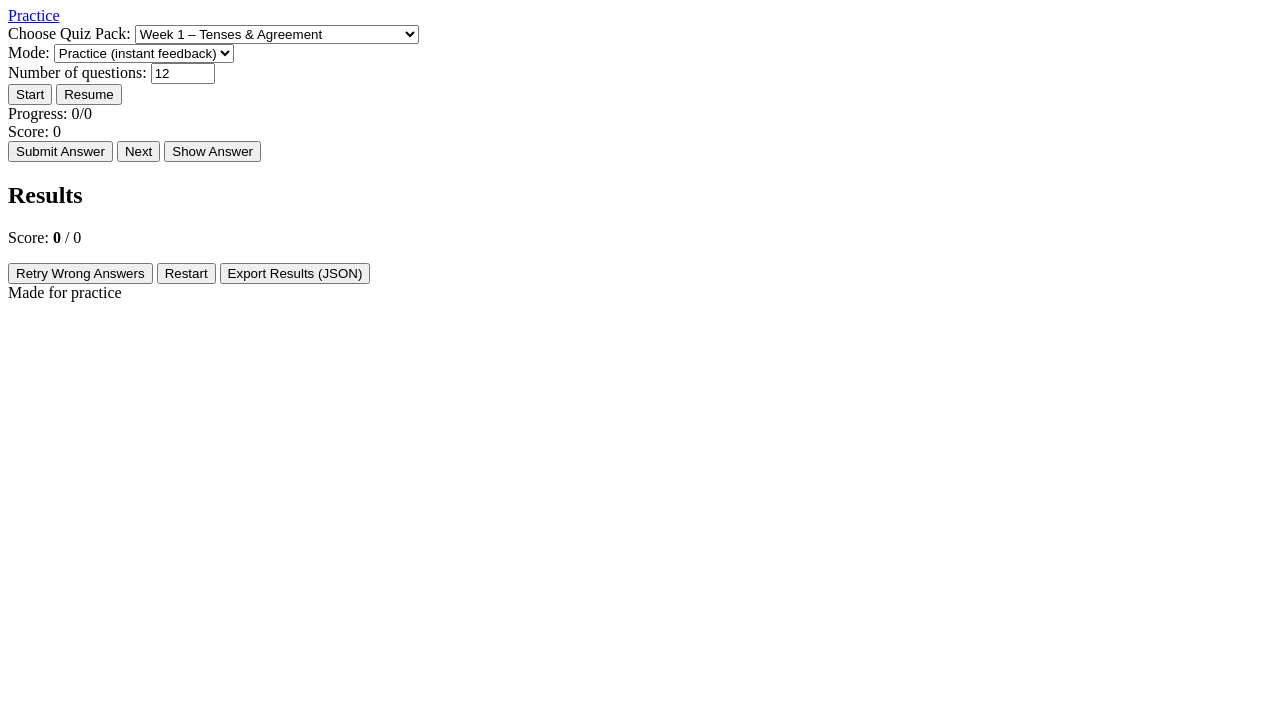
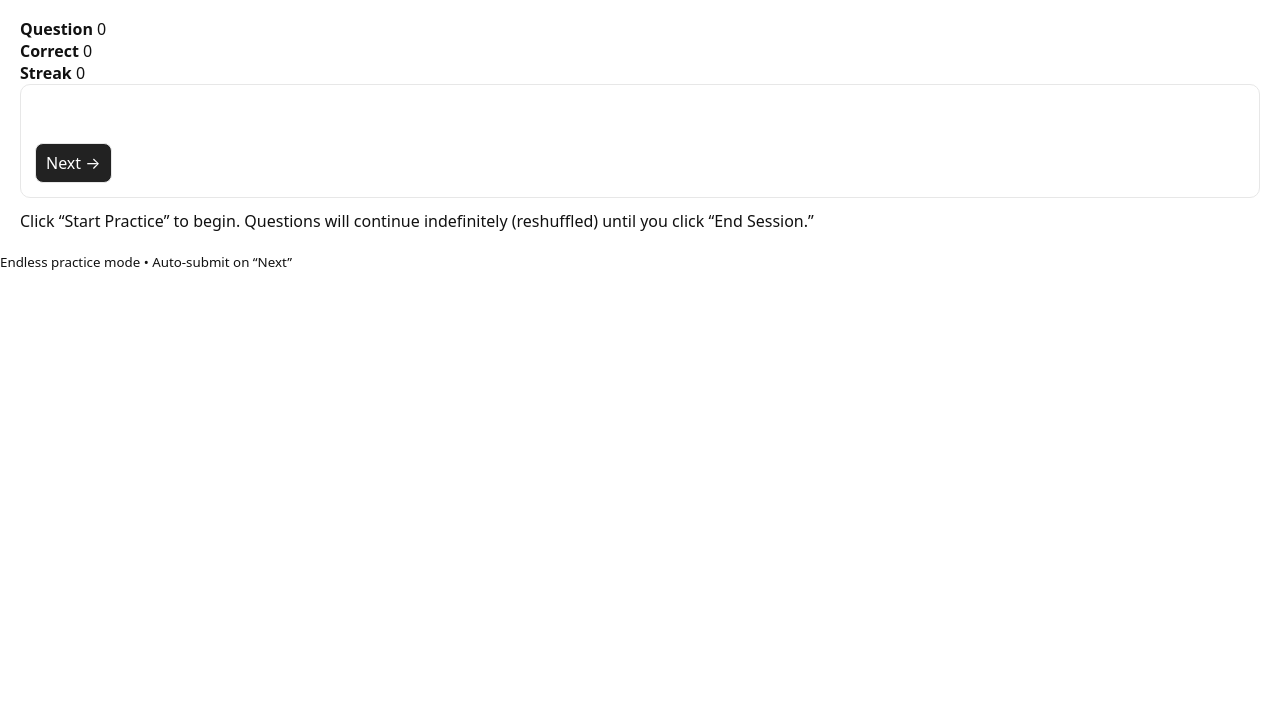
Before and after one commit to vivianewan/english_grammar, a plain HTML site: page index.html in a window 1280 px wide. Shown: the part 73-800 px from the top of the page. Drawn offline with Linux system fonts and the light colour scheme.

Commit message:
Update index.html

```diff
--- a/index.html
+++ b/index.html
@@ -3,68 +3,42 @@
 <head>
   <meta charset="utf-8" />
   <meta name="viewport" content="width=device-width, initial-scale=1" />
-  <title>English Grammar Sprint</title>
-  <link rel="stylesheet" href="styles.css" />
+  <title>English Grammar Practice</title>
+  <link rel="stylesheet" href="style.css" />
 </head>
 <body>
   <header class="site-header">
-    <h1>English Grammar Sprint</h1>
+    <h1>English Grammar Practice</h1>
     <nav>
-      <a href="#" id="link-home" class="active">Practice</a>
+      <button id="btn-start" class="primary">Start Practice</button>
+      <button id="btn-end" class="ghost" title="Finish the current session">End Session</button>
     </nav>
   </header>
 
-  <main id="view-home" class="view active">
-    <section class="controls">
-      <div class="control-group">
-        <label for="pack-select">Choose Quiz Pack:</label>
-        <select id="pack-select"></select>
-      </div>
-      <div class="control-group">
-        <label for="mode-select">Mode:</label>
-        <select id="mode-select">
-          <option value="practice">Practice (instant feedback)</option>
-          <option value="test">Test (final feedback)</option>
-        </select>
-      </div>
-      <div class="control-group">
-        <label for="qcount">Number of questions:</label>
-        <input id="qcount" type="number" min="5" max="100" value="12" />
-      </div>
-      <div class="control-group">
-        <button id="btn-start">Start</button>
-        <button id="btn-resume" class="secondary">Resume</button>
+  <main class="view active">
+    <section class="statusbar">
+      <div><strong>Question</strong> <span id="q-number">0</span></div>
+      <div><strong>Correct</strong> <span id="q-correct">0</span></div>
+      <div><strong>Streak</strong> <span id="q-streak">0</span></div>
+    </section>
+
+    <section id="card" class="card hidden">
+      <div id="prompt" class="prompt"></div>
+      <div id="choices" class="choices"></div>
+      <div id="feedback" class="feedback hidden"></div>
+      <div class="actions">
+        <!-- no submit button anymore -->
+        <button id="btn-next" class="primary">Next →</button>
       </div>
     </section>
 
-    <section id="quiz" class="quiz hidden">
-      <div class="quiz-topbar">
-        <div>Progress: <span id="progress">0/0</span></div>
-        <div>Score: <span id="score">0</span></div>
-      </div>
-      <div id="question-container"></div>
-      <div class="actions">
-        <button id="btn-submit">Submit Answer</button>
-        <button id="btn-next" class="secondary">Next</button>
-        <button id="btn-show" class="ghost">Show Answer</button>
-      </div>
-      <div id="feedback" class="feedback"></div>
-    </section>
-
-    <section id="results" class="results hidden">
-      <h2>Results</h2>
-      <p>Score: <strong id="final-score">0</strong> / <span id="final-total">0</span></p>
-      <div id="review"></div>
-      <div class="actions">
-        <button id="btn-retry-wrong">Retry Wrong Answers</button>
-        <button id="btn-restart" class="secondary">Restart</button>
-        <button id="btn-export" class="ghost">Export Results (JSON)</button>
-      </div>
+    <section id="empty" class="muted">
+      Click “Start Practice” to begin. Questions will continue indefinitely (reshuffled) until you click “End Session.”
     </section>
   </main>
 
   <footer class="site-footer">
-    <span>Made for practice</span>
+    <small>Endless practice mode • Auto‑submit on “Next”</small>
   </footer>
 
   <script src="app.js"></script>
```
